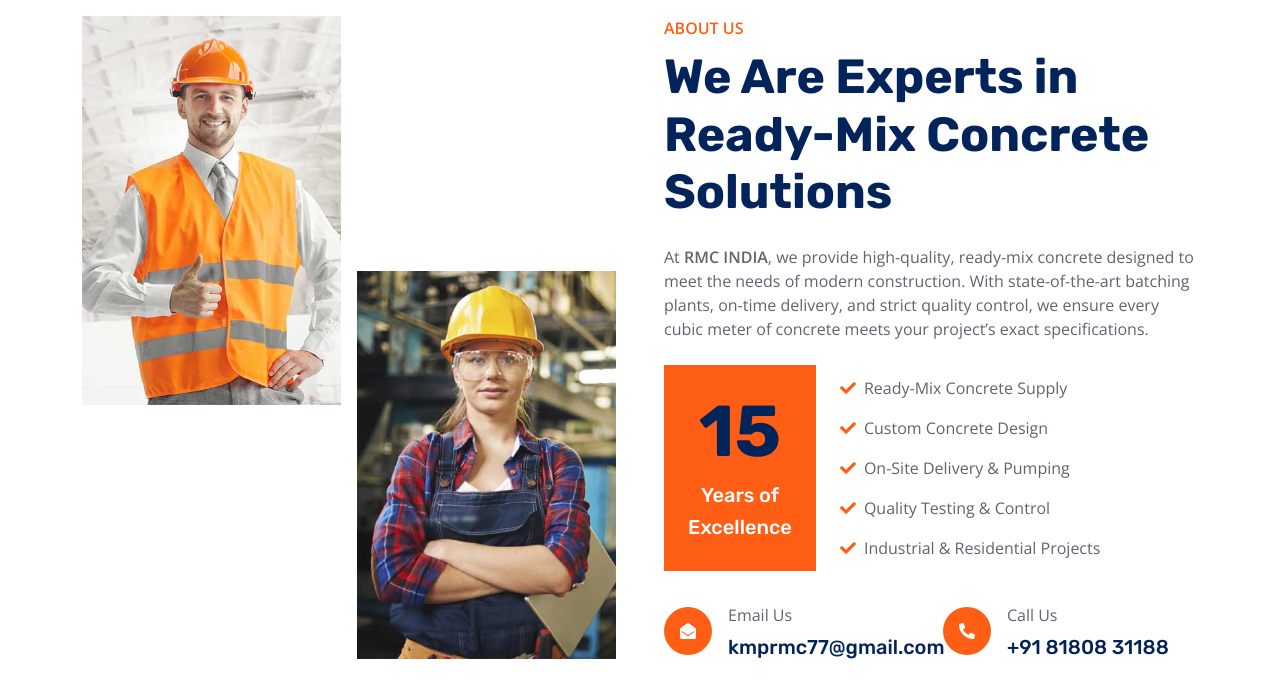
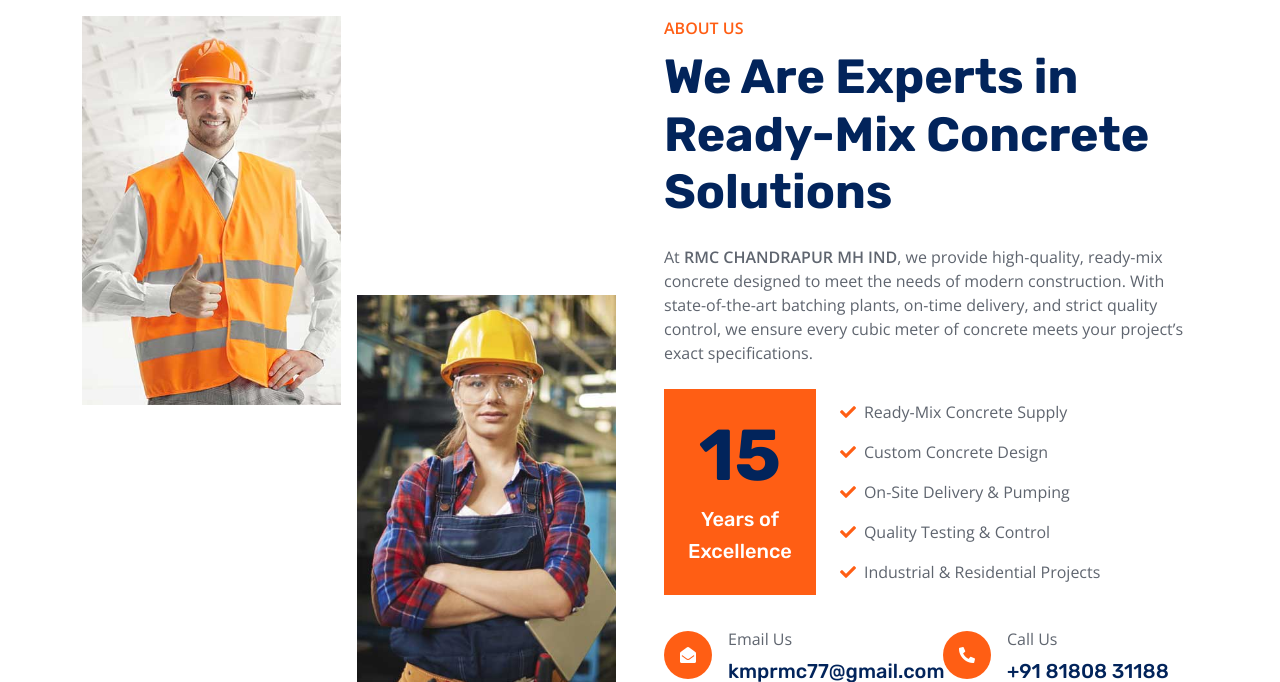
Before and after one commit to softgrowthinfotech01/rmc_india, a PHP site: page /Home.php in a window 1280 px wide. Shown: the part 1001-1683 px from the top of the page. Run offline with PHP 8.4, Linux system fonts and the light colour scheme; some libraries are stand-ins or nearby versions.

Commit message:
rmc at chandrapur chnages

```diff
--- a/Home.php
+++ b/Home.php
@@ -179,7 +179,7 @@
                 <p class="fw-medium text-uppercase text-primary mb-2">About Us</p>
                 <h1 class="display-5 mb-4">We Are Experts in Ready-Mix Concrete Solutions</h1>
                 <p class="mb-4">
-                    At <strong>RMC INDIA</strong>, we provide high-quality, ready-mix concrete designed to meet the needs of modern construction.
+                    At <strong>RMC CHANDRAPUR MH IND</strong>, we provide high-quality, ready-mix concrete designed to meet the needs of modern construction.
                     With state-of-the-art batching plants, on-time delivery, and strict quality control,
                     we ensure every cubic meter of concrete meets your project’s exact specifications.
                 </p>
```
